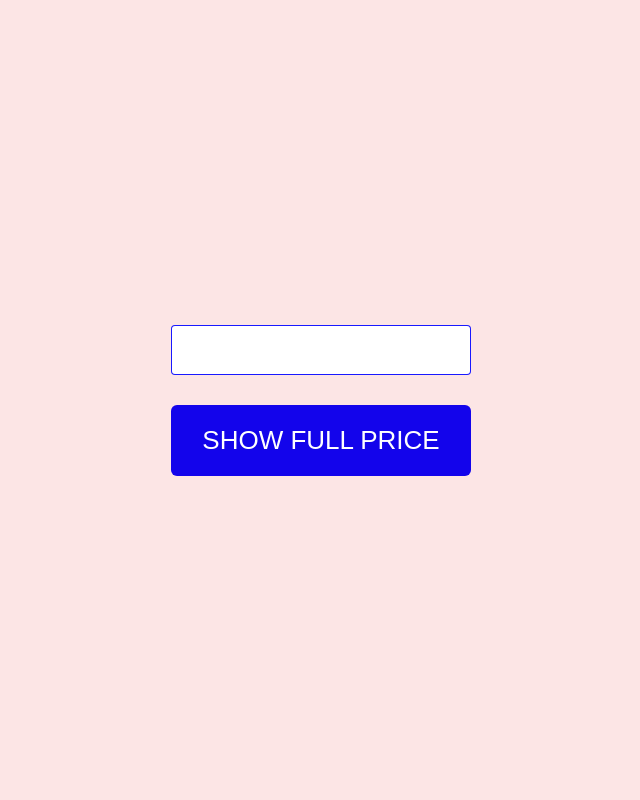
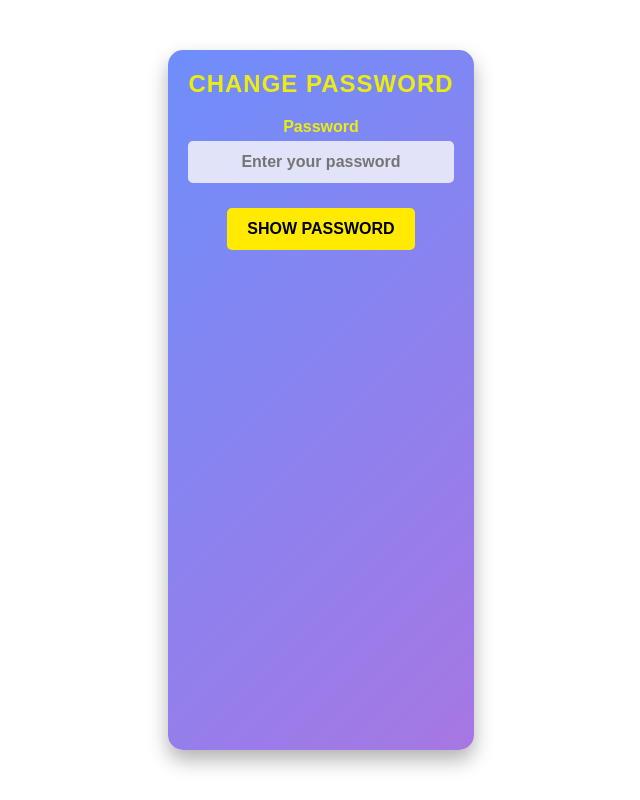
Before and after one commit to ViraVarguliak14/05_react_ts_24_03, a React (Vite) app: page / in a window 1280 px wide. Shown: the whole page, without its empty margins (319-959 px from the left). Built offline with nearby package versions, Linux system fonts and the light colour scheme.

Commit message:
homework08

```diff
--- a/src/App.tsx
+++ b/src/App.tsx
@@ -3,7 +3,8 @@
 // import Lesson07 from "./lessons/Lessons07/Lessons07";
 // import Homework07 from "./homeworks/Homework07/Homework07";
 // import Lesson08 from "./lessons/Lesson08/Lesson08";
-import Consultation04 from "./consbltations/Consultation04/Consultation04";
+// import Consultation04 from "./consbltations/Consultation04/Consultation04";
+import Homework08 from "./homeworks/Homework08/Homework08";
 
 function App() {
   return (
@@ -13,7 +14,8 @@ function App() {
       {/* <Lesson07/> */}
       {/* <Homework07/> */}
       {/* <Lesson08/> */}
-      <Consultation04/>
+      {/* <Consultation04/> */}
+      <Homework08/>
     </>
   );
 }
--- a/src/components/Button/styles.css
+++ b/src/components/Button/styles.css
@@ -1,11 +1,11 @@
 .main-button {
-    width: 300px;
-    height: fit-content;
-    padding: 20px;
-    background: rgb(19, 4, 235);
-    border: none;
-    border-radius: 6px;
-    font-size: 26px;
-    color: white;
-    cursor: pointer;
+  margin-top: 10px;
+  padding: 12px 20px;
+  font-size: 16px;
+  border: none;
+  border-radius: 5px;
+  cursor: pointer;
+  background-color: hsl(55, 100%, 50%);
+  color: black;
+  font-weight: bold;
   }
--- a/src/components/Input/styles.css
+++ b/src/components/Input/styles.css
@@ -1,9 +1,13 @@
 .input-component{
-    width: 300px;
-    height: 50px;
+    width: 100%;
+    max-width: 300px;
     padding: 12px;
+    border: none;
+    border-radius: 5px;
+    font-size: 16px;
+    text-align: center;
     outline: none;
-    border: 1px solid rgba(0, 0, 255, 0.901);
-    border-radius: 4px;
-    font-size: 18px;
+    margin-bottom: 15px;
+    background: rgba(251, 250, 250, 0.8);
+    font-weight: bold;
 }
--- /dev/null
+++ b/src/homeworks/Homework08/Homework08.tsx
@@ -0,0 +1,35 @@
+import { ChangeEvent, useState } from "react";
+import './styles.css'
+import Input from "../../components/Input/Input";
+import Button from "../../components/Button/Button";
+
+
+function Homework08() {
+
+    const [password, setPassword] = useState<string>("");
+    const [showPassword, setShowPassword] = useState<boolean>(false);
+
+    const onChangePassword = (event: ChangeEvent<HTMLInputElement>) => {
+        setPassword(event.target.value)
+    }
+
+    const showPasswordHandler = () => {
+        setShowPassword(!setShowPassword)
+    }
+
+    return (
+        <div className="homework08-container">
+            <h2 className="chang-password">Change password</h2>
+            <label className="label-password">Password</label>
+            <Input name="enter-password"
+                type="password"
+                placeholder="Enter your password"
+                value={password}
+                onChange={onChangePassword}
+            />
+            <Button name="SHOW PASSWORD" onClick={showPasswordHandler} />
+            {showPassword && <div>{password}</div>}
+        </div>
+    );
+}
+export default Homework08
--- /dev/null
+++ b/src/homeworks/Homework08/styles.css
@@ -0,0 +1,24 @@
+.homework08-container{
+    max-width: 400px;
+    margin: 50px auto;
+    padding: 20px;
+    background: linear-gradient(135deg, #6e8efb, #a777e3);
+    border-radius: 15px;
+    box-shadow: 0 10px 20px rgba(0, 0, 0, 0.3);
+    text-align: center;
+    color: rgb(236, 236, 17);
+    font-family: "Arial", sans-serif;
+}
+.chang-password {
+    font-size: 24px;
+    margin-bottom: 20px;
+    font-weight: bold;
+    text-transform: uppercase;
+    letter-spacing: 1px;
+  }
+  .label-password {
+    display: block;
+    font-size: 16px;
+    margin-bottom: 5px;
+    font-weight: bold;
+  }
```
